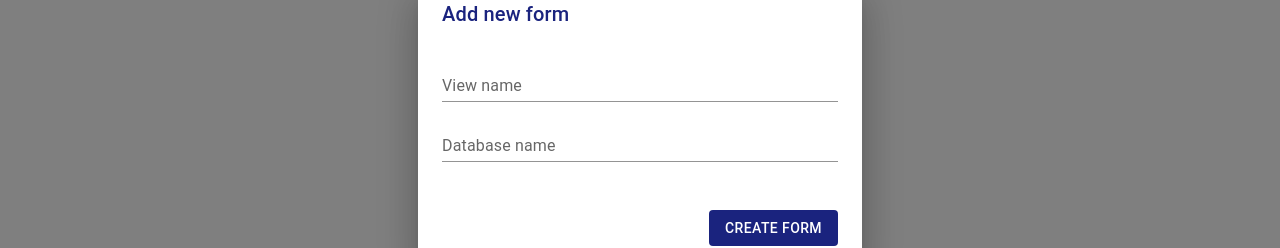
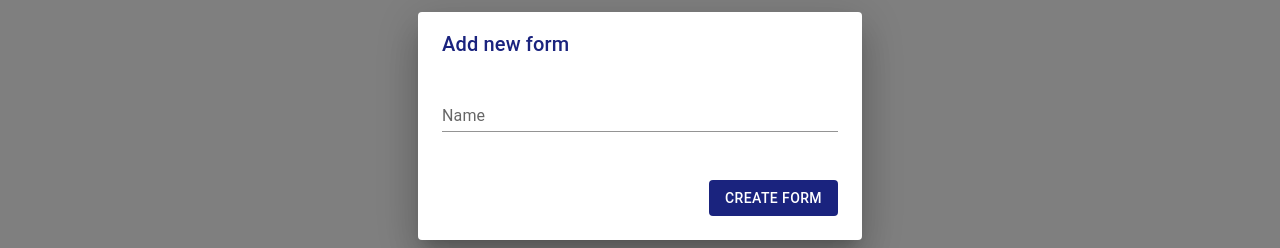
Before and after one commit to BlackIQ/Formsaz, a React (Create React App) app in the folder frontend/: page / in a window 1280 px wide. Both pictures are taken after a click on the button "CREATE A NEW FORM". Shown: the part 274-522 px from the top of the page. Built offline with nearby package versions, Linux system fonts and the light colour scheme; no server answers.

Commit message:
Remove get db name and it will generate it auto

```diff
--- a/frontend/src/components/navbar.jsx
+++ b/frontend/src/components/navbar.jsx
@@ -26,12 +26,11 @@ const Navbar = () => {
     const [addFormDialogOpen, setAddFormDialogOpen] = useState(false);
 
     const [viewName, setViewName] = useState('');
-    const [databaseName, setDatabaseName] = useState('');
 
     const createForm = () => {
         const sendData = {
-            view: viewName,
-            name: databaseName,
+            view: viewName.charAt(0).toLocaleUpperCase() + viewName.slice(1),
+            name: `${viewName.toLowerCase()}_db`,
         };
 
         Axios.post(`${baseUrl}/api/form/create`, sendData)
@@ -39,7 +38,6 @@ const Navbar = () => {
                 const form_id = result.data.form._id;
 
                 setViewName('');
-                setDatabaseName('');
                 setAddFormDialogOpen(false);
 
                 history.push(`/form/${form_id}`);
@@ -89,20 +87,10 @@ const Navbar = () => {
                     <TextField
                         variant="standard"
                         color="primary"
-                        label="View name"
-                        placeholder="Enter the name that is going to show in panel"
+                        label="Name"
+                        placeholder="Enter the form name"
                         value={viewName}
                         onChange={(e) => setViewName(e.target.value)}
-                        margin="dense"
-                        fullWidth
-                    />
-                    <TextField
-                        variant="standard"
-                        color="primary"
-                        label="Database name"
-                        placeholder="Enter the name that the form is going to be save in DB"
-                        value={databaseName}
-                        onChange={(e) => setDatabaseName(e.target.value)}
                         margin="dense"
                         fullWidth
                     />
```
